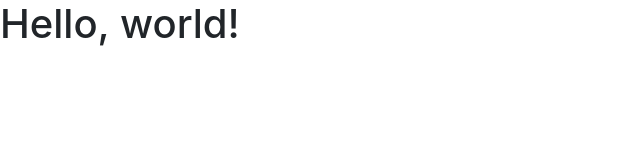
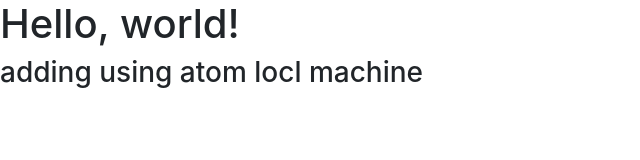
Before and after one commit to kpavankumar623/project-0, a plain HTML site: page index.html in a window 1280 px wide. Shown: the whole page, without its empty margins (0-640 px from the left). Drawn offline with nearby package versions, Linux system fonts and the light colour scheme.

Commit message:
local commit

```diff
--- a/index.html
+++ b/index.html
@@ -12,7 +12,7 @@
   </head>
   <body>
     <h1>Hello, world!</h1>
-
+    <h3>adding using atom locl machine</h3>
     <!-- Optional JavaScript -->
     <!-- jQuery first, then Popper.js, then Bootstrap JS -->
     <script src="https://code.jquery.com/jquery-3.3.1.slim.min.js" integrity="sha384-q8i/X+965DzO0rT7abK41JStQIAqVgRVzpbzo5smXKp4YfRvH+8abtTE1Pi6jizo" crossorigin="anonymous"></script>
```
